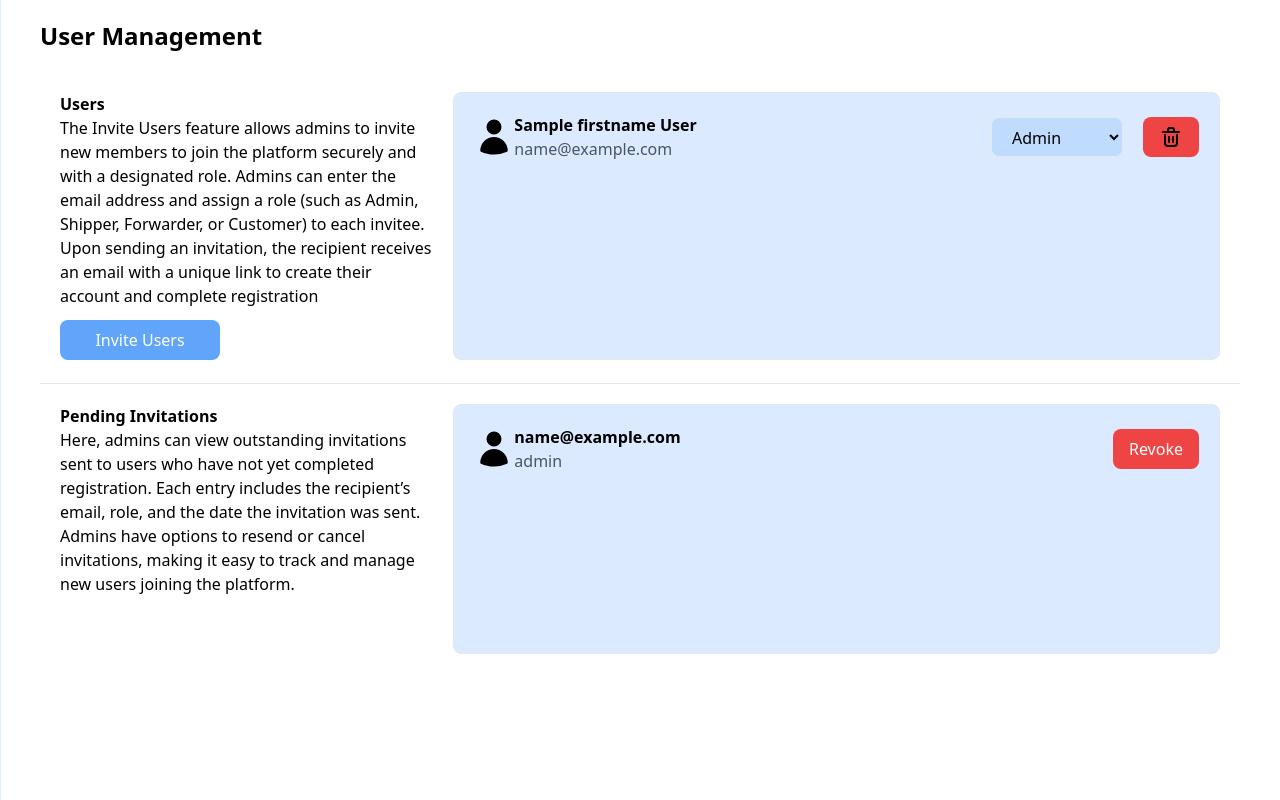
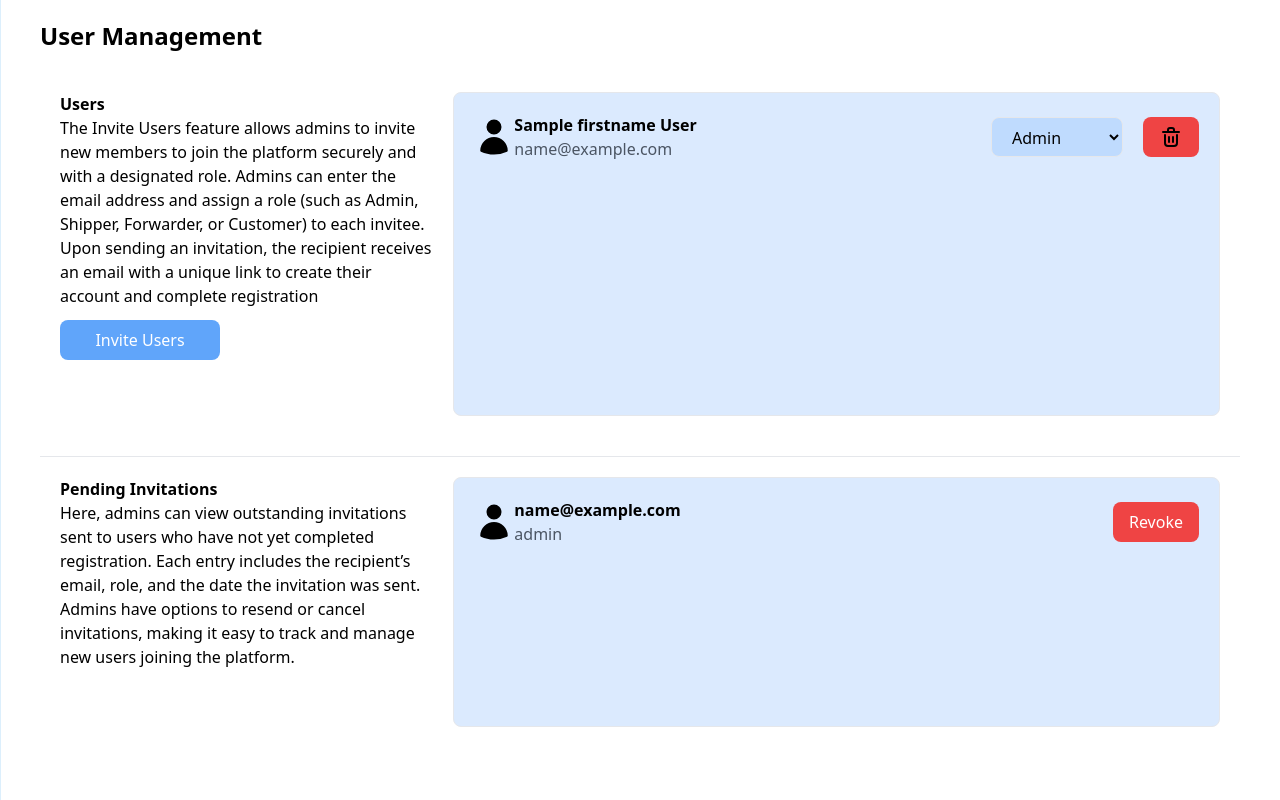
Before and after one commit to SridharVoleti/ODA, a Flask app: template MainApp/app/templates/user_management.html in a window 1280 px wide. Run offline with Flask 3, Linux system fonts and the light colour scheme; the template is opened without the code that fills it: most values are stand-ins (such as "Sample title", 1, 10 or a date in 2020); form fields are guessed from the names that the template uses.

Commit message:
"Added delete user functionality, updated CSS styles, modified user management template, and changed invitation email content and link."

```diff
--- a/MainApp/app/static/css/output.css
+++ b/MainApp/app/static/css/output.css
@@ -807,6 +807,14 @@ video {
   grid-column: span 2 / span 2;
 }
 
+.col-span-3 {
+  grid-column: span 3 / span 3;
+}
+
+.row-auto {
+  grid-row: auto;
+}
+
 .m-5 {
   margin: 1.25rem;
 }
@@ -840,12 +856,8 @@ video {
   margin-top: 13rem;
 }
 
-.mb-2 {
-  margin-bottom: 0.5rem;
-}
-
-.mr-2 {
-  margin-right: 0.5rem;
+.mb-3 {
+  margin-bottom: 0.75rem;
 }
 
 .block {
@@ -897,6 +909,22 @@ video {
   height: 100vh;
 }
 
+.h-3 {
+  height: 0.75rem;
+}
+
+.h-4 {
+  height: 1rem;
+}
+
+.h-\[50\%\] {
+  height: 50%;
+}
+
+.h-auto {
+  height: auto;
+}
+
 .max-h-full {
   max-height: 100%;
 }
@@ -909,6 +937,22 @@ video {
   min-height: 100vh;
 }
 
+.min-h-\[40\%\] {
+  min-height: 40%;
+}
+
+.min-h-full {
+  min-height: 100%;
+}
+
+.min-h-\[80\%\] {
+  min-height: 80%;
+}
+
+.w-1\/3 {
+  width: 33.333333%;
+}
+
 .w-10 {
   width: 2.5rem;
 }
@@ -1429,6 +1477,10 @@ video {
     grid-column: span 2 / span 2;
   }
 
+  .md\:m-5 {
+    margin: 1.25rem;
+  }
+
   .md\:mt-3 {
     margin-top: 0.75rem;
   }
@@ -1437,10 +1489,34 @@ video {
     display: block;
   }
 
+  .md\:grid {
+    display: grid;
+  }
+
   .md\:hidden {
     display: none;
   }
 
+  .md\:h-10 {
+    height: 2.5rem;
+  }
+
+  .md\:h-6 {
+    height: 1.5rem;
+  }
+
+  .md\:w-10 {
+    width: 2.5rem;
+  }
+
+  .md\:w-6 {
+    width: 1.5rem;
+  }
+
+  .md\:w-1\/3 {
+    width: 33.333333%;
+  }
+
   .md\:grid-cols-2 {
     grid-template-columns: repeat(2, minmax(0, 1fr));
   }
@@ -1449,16 +1525,29 @@ video {
     grid-template-columns: repeat(3, minmax(0, 1fr));
   }
 
+  .md\:gap-5 {
+    gap: 1.25rem;
+  }
+
   .md\:p-10 {
     padding: 2.5rem;
   }
 
   .md\:p-20 {
     padding: 5rem;
+  }
+
+  .md\:p-5 {
+    padding: 1.25rem;
   }
 
   .md\:px-5 {
     padding-left: 1.25rem;
     padding-right: 1.25rem;
   }
-}
+
+  .md\:text-base {
+    font-size: 1rem;
+    line-height: 1.5rem;
+  }
+}
--- a/MainApp/app/static/js/app.js
+++ b/MainApp/app/static/js/app.js
@@ -123,3 +123,14 @@ profile_btn.addEventListener("click", () => {
   console.log(user_card.classList);
   user_card.classList.toggle("hidden");
 });
+
+// ---------------------------------------------------------------
+function openInviteModal() {
+  document.getElementById("inviteModal").classList.remove("hidden");
+  document.getElementById("inviteModal").classList.add("flex");
+}
+
+// Function to close the modal
+function closeInviteModal() {
+  document.getElementById("inviteModal").classList.add("hidden");
+}
--- a/MainApp/app/templates/includes/nav.html
+++ b/MainApp/app/templates/includes/nav.html
@@ -17,7 +17,7 @@
   <div
     class="user-profile relative flex cursor-pointer items-center gap-3 px-3 py-2 hover:bg-white hover:bg-opacity-50"
   >
-    <h1 class="text-sm">{{current_user.email}}</h1>
+    <h1 class="hidden text-sm md:block">{{current_user.email}}</h1>
     <img
       src="{{url_for('static',filename='icons/profile-user.png')}}"
       width="20"
--- a/MainApp/app/templates/user_management.html
+++ b/MainApp/app/templates/user_management.html
@@ -1,6 +1,6 @@
 {% extends 'user_management_template.html' %} {% block inner_content %}
-<div class="m-5 grid h-[40%] grid-cols-3 gap-5 p-5">
-  <div class="col-span-1">
+<div class="mb-3 h-[50%] grid-cols-3 md:m-5 md:grid md:gap-5 md:p-5">
+  <div class="col-span-1 hidden md:block">
     <h1 class="font-extrabold">Users</h1>
     <p>
       The Invite Users feature allows admins to invite new members to join the
@@ -9,18 +9,18 @@
       to each invitee. Upon sending an invitation, the recipient receives an
       email with a unique link to create their account and complete registration
     </p>
-    <button class="button mt-3 bg-blue-400" onclick="openModal()">
+    <button class="button mt-3 bg-blue-400" onclick="openInviteModal()">
       Invite Users
     </button>
   </div>
   <div
-    class="col-span-2 flex max-h-full flex-col gap-3 overflow-y-auto rounded-lg border bg-blue-100 p-5"
+    class="flex max-h-full min-h-[80%] flex-col gap-3 overflow-y-auto rounded-lg border bg-blue-100 p-5 md:col-span-2"
   >
     {% if users %} {% for user in users %}
-    <div class="flex items-center justify-between gap-5">
+    <div class="flex items-center justify-between gap-5 text-sm md:text-base">
       <div class="flex items-center">
         <svg
-          class="h-10 w-10"
+          class="hidden h-10 w-10 md:block"
           xmlns="http://www.w3.org/2000/svg"
           viewBox="0 0 24 24"
           fill="currentColor"
@@ -42,7 +42,7 @@
         </div>
       </div>
       <div class="flex gap-5">
-        <form>
+        <form class="hidden md:block">
           <select name="role" id="role" class="form-control bg-blue-200">
             <option value="Admin">Admin</option>
             <option value="Admin">Shipper</option>
@@ -50,9 +50,11 @@
             <option value="Admin">Customer</option>
           </select>
         </form>
-        <a href="" class="button w-auto"
+        <a
+          href="{{url_for('user-management.delete_user',id=user._id)}}"
+          class="button w-auto"
           ><svg
-            class="h-6 w-6"
+            class="h-4 w-4 md:h-6 md:w-6"
             viewBox="0 0 24 24"
             fill="none"
             xmlns="http://www.w3.org/2000/svg"
@@ -99,9 +101,16 @@
     <h1>No Users</h1>
     {% endif %}
   </div>
+  <button
+    class="button mt-3 h-10 w-auto bg-blue-400 md:hidden"
+    onclick="openInviteModal()"
+  >
+    Invite Users
+  </button>
 </div>
-<div class="m-5 grid h-[40%] grid-cols-3 gap-5 border-t p-5">
-  <div class="col-span-1">
+
+<div class="grid h-[40%] grid-cols-3 gap-5 border-t md:m-5 md:p-5">
+  <div class="col-span-1 hidden md:block">
     <h1 class="font-extrabold">Pending Invitations</h1>
     <p>
       Here, admins can view outstanding invitations sent to users who have not
@@ -112,13 +121,13 @@
     </p>
   </div>
   <div
-    class="col-span-2 max-h-full overflow-y-auto rounded-lg border bg-blue-100 p-5"
+    class="col-span-3 max-h-full overflow-y-auto rounded-lg border bg-blue-100 p-5 text-sm md:col-span-2 md:text-base"
   >
     {% if invitations %} {% for invitation in invitations %}
     <div class="flex items-center justify-between gap-5">
       <div class="flex items-center">
         <svg
-          class="h-10 w-10"
+          class="hidden h-10 w-10 md:block"
           xmlns="http://www.w3.org/2000/svg"
           viewBox="0 0 24 24"
           fill="currentColor"
@@ -157,7 +166,7 @@
   id="inviteModal"
   class="fixed inset-0 hidden items-center justify-center bg-gray-900 bg-opacity-50"
 >
-  <div class="w-1/3 rounded-lg bg-white p-6 shadow-lg">
+  <div class="rounded-lg bg-white p-6 shadow-lg md:w-1/3">
     <h2 class="mb-4 text-xl font-bold">Invite New User</h2>
     <form
       id="inviteUserForm"
@@ -180,7 +189,7 @@
       <div class="flex justify-end">
         <button
           type="button"
-          onclick="closeModal()"
+          onclick="closeInviteModal()"
           class="mr-2 rounded bg-gray-400 px-4 py-2 text-white"
         >
           Cancel
@@ -190,16 +199,4 @@
     </form>
   </div>
 </div>
-<script>
-  // Function to open the modal
-  function openModal() {
-    document.getElementById("inviteModal").classList.remove("hidden");
-    document.getElementById("inviteModal").classList.add("flex");
-  }
-
-  // Function to close the modal
-  function closeModal() {
-    document.getElementById("inviteModal").classList.add("hidden");
-  }
-</script>
 {% endblock %}
```
Also changed, not shown: other parts of MainApp/app/static/css/output.css (+28 -16 lines), MainApp/app/routes/user_management.py (+13 -1 lines), MicroServices/AuthenticationService/app/Resourses/user_endpoints.py (+12 -0 lines), MicroServices/AuthenticationService/app/utils/send_invitation.py (+18 -4 lines).
